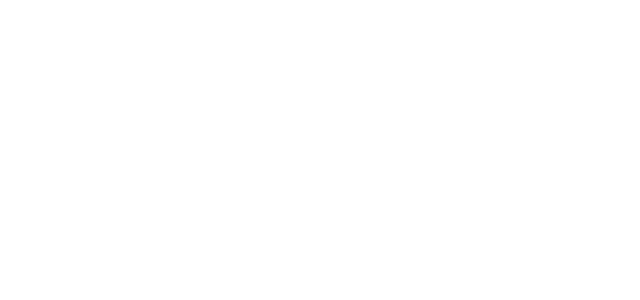
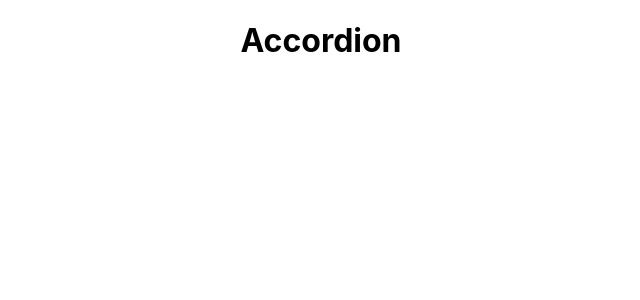
Before and after one commit to mathebulansuku/20-reactjs-projects, a React (Create React App) app: page / in a window 1280 px wide. Shown: the top 300 px of the page, without its empty margins (319-959 px from the left). Built offline with nearby package versions, Linux system fonts and the light colour scheme.

Commit message:
Accordion file exported

```diff
--- a/src/App.js
+++ b/src/App.js
@@ -1,7 +1,12 @@
 import "./App.css";
+import Accordion from "./components/accordion/Accordion";
 
 function App() {
-  return <div className="App"></div>;
+  return (
+    <div className="App">
+      <Accordion />
+    </div>
+  );
 }
 
 export default App;
--- /dev/null
+++ b/src/components/accordion/Accordion.jsx
@@ -0,0 +1,7 @@
+export default function Accordion() {
+  return (
+    <div>
+      <h1>Accordion</h1>
+    </div>
+  );
+}
```
Also changed, not shown: src/components/accordion/index.jsx (deleted).
